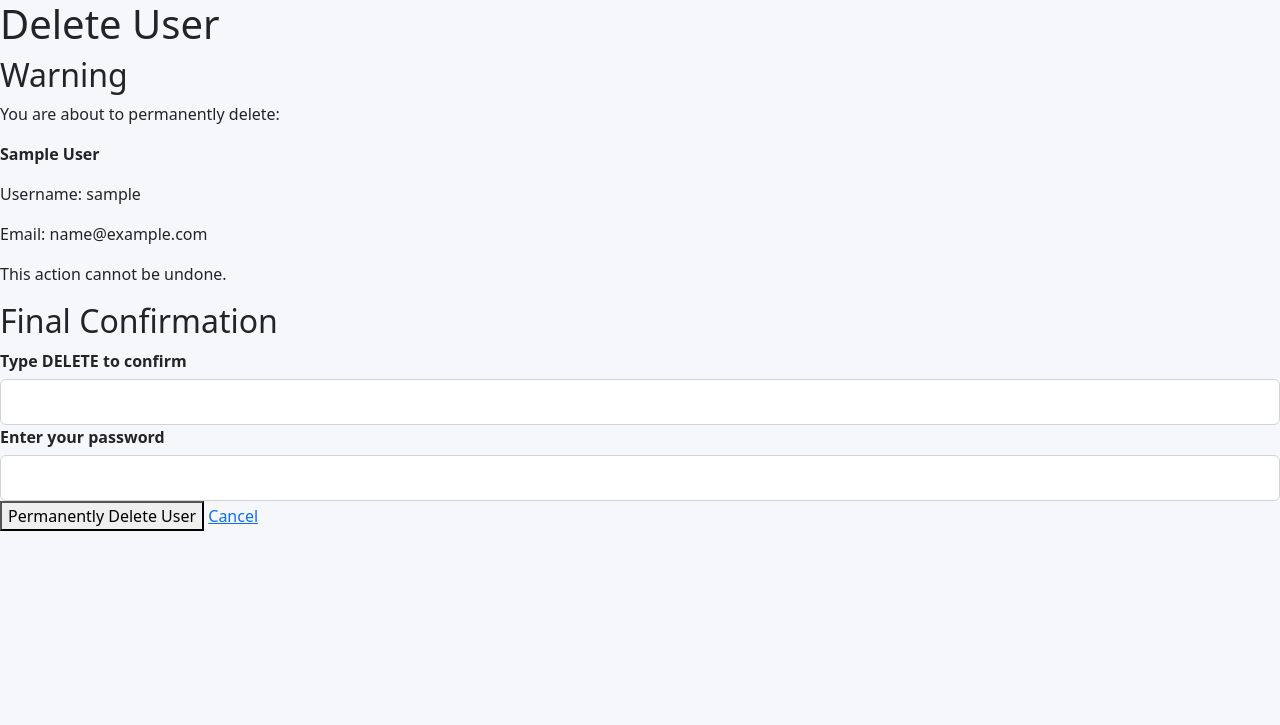
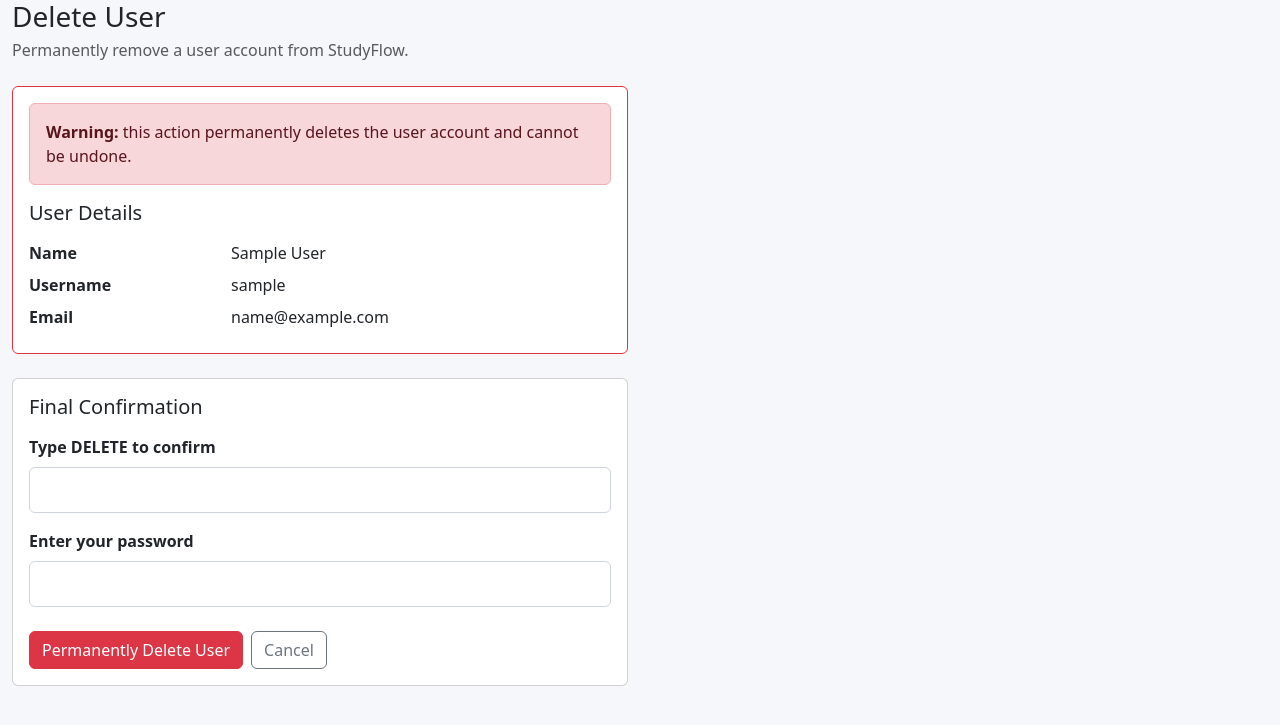
Before and after one commit to Azizr96/studyflow, a Django app: template accounts/templates/accounts/delete_user.html in a window 1280 px wide. Shown: the top 725 px of the page. Run offline with Django 3.2, Linux system fonts and the light colour scheme; the template is opened without the code that fills it: values that come from a table or form of the project are taken from there, others are empty; tables that the repository leaves empty hold one stand-in row (values such as "Sample post").

Commit message:
Add styling to delete user confirmation page

```diff
--- a/accounts/templates/accounts/delete_user.html
+++ b/accounts/templates/accounts/delete_user.html
@@ -6,43 +6,100 @@
 
 {% block content %}
 
-    <h1>Delete User</h1>
+<div class="container-fluid">
 
-    <section>
-        <h2>Warning</h2>
+    <div class="mb-4">
 
-        <p>
-            You are about to permanently delete:
+        <h1 class="h3 mb-1">
+            Delete User
+        </h1>
+
+        <p class="text-muted mb-0">
+            Permanently remove a user account from StudyFlow.
         </p>
 
-        <p>
-            <strong>
+    </div>
+
+
+    <div class="row">
+
+        <div class="col-12 col-lg-8 col-xl-6">
+
+            <section class="card border-danger mb-4">
+
+                <div class="card-body">
+
+                    <div
+                        class="alert alert-danger"
+                        role="alert"
+                    >
+                        <strong>Warning:</strong>
+                        this action permanently deletes the user account and
+                        cannot be undone.
+                    </div>
+
+
+                    <h2 class="h5 mb-3">
+                        User Details
+                    </h2>
+
+
+                    <dl class="row mb-0">
+
+                        <dt class="col-sm-4">
+                            Name
+                        </dt>
+
+                        <dd class="col-sm-8">
                             {{ user_to_delete.first_name }}
                             {{ user_to_delete.last_name }}
-            </strong>
-        </p>
+                        </dd>
 
-        <p>
-            Username: {{ user_to_delete.username }}
-        </p>
 
-        <p>
-            Email: {{ user_to_delete.email }}
-        </p>
+                        <dt class="col-sm-4">
+                            Username
+                        </dt>
 
-        <p>
-            This action cannot be undone.
-        </p>
+                        <dd class="col-sm-8">
+                            {{ user_to_delete.username }}
+                        </dd>
+
+
+                        <dt class="col-sm-4">
+                            Email
+                        </dt>
+
+                        <dd class="col-sm-8">
+                            {{ user_to_delete.email }}
+                        </dd>
+
+                    </dl>
+
+                </div>
+
             </section>
 
-    <section>
-        <h2>Final Confirmation</h2>
+
+            <section class="card">
+
+                <div class="card-body">
+
+                    <h2 class="h5 mb-3">
+                        Final Confirmation
+                    </h2>
+
 
                     <form method="POST">
+
                         {% csrf_token %}
 
-            <div>
-                <label for="confirm-delete">
+
+                        <div class="mb-3">
+
+                            <label
+                                for="confirm-delete"
+                                class="form-label"
+                            >
                                 Type DELETE to confirm
                             </label>
 
@@ -53,10 +110,16 @@
                                 required
                                 autocomplete="off"
                             >
+
                         </div>
 
-            <div>
-                <label for="password">
+
+                        <div class="mb-4">
+
+                            <label
+                                for="password"
+                                class="form-label"
+                            >
                                 Enter your password
                             </label>
 
@@ -67,16 +130,39 @@
                                 required
                                 autocomplete="current-password"
                             >
+
                         </div>
 
-            <button type="submit">
+
+                        <div class="d-flex flex-wrap gap-2">
+
+                            <button
+                                type="submit"
+                                class="btn btn-danger"
+                            >
                                 Permanently Delete User
                             </button>
 
-            <a href="{% url 'accounts:user_list' %}">
+
+                            <a
+                                href="{% url 'accounts:user_detail' user_to_delete.id %}"
+                                class="btn btn-outline-secondary"
+                            >
                                 Cancel
                             </a>
+
+                        </div>
+
                     </form>
+
+                </div>
+
             </section>
 
+        </div>
+
+    </div>
+
+</div>
+
 {% endblock %}
```
Lines whose indentation alone changed are shown as unchanged.
